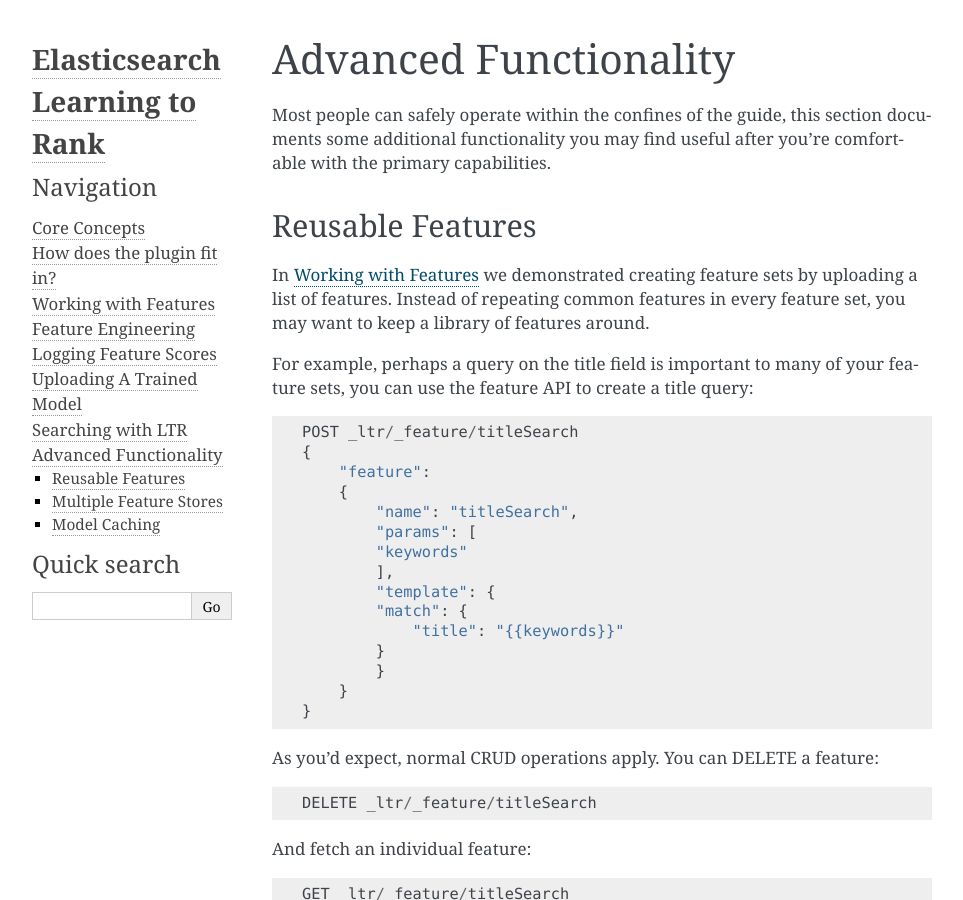
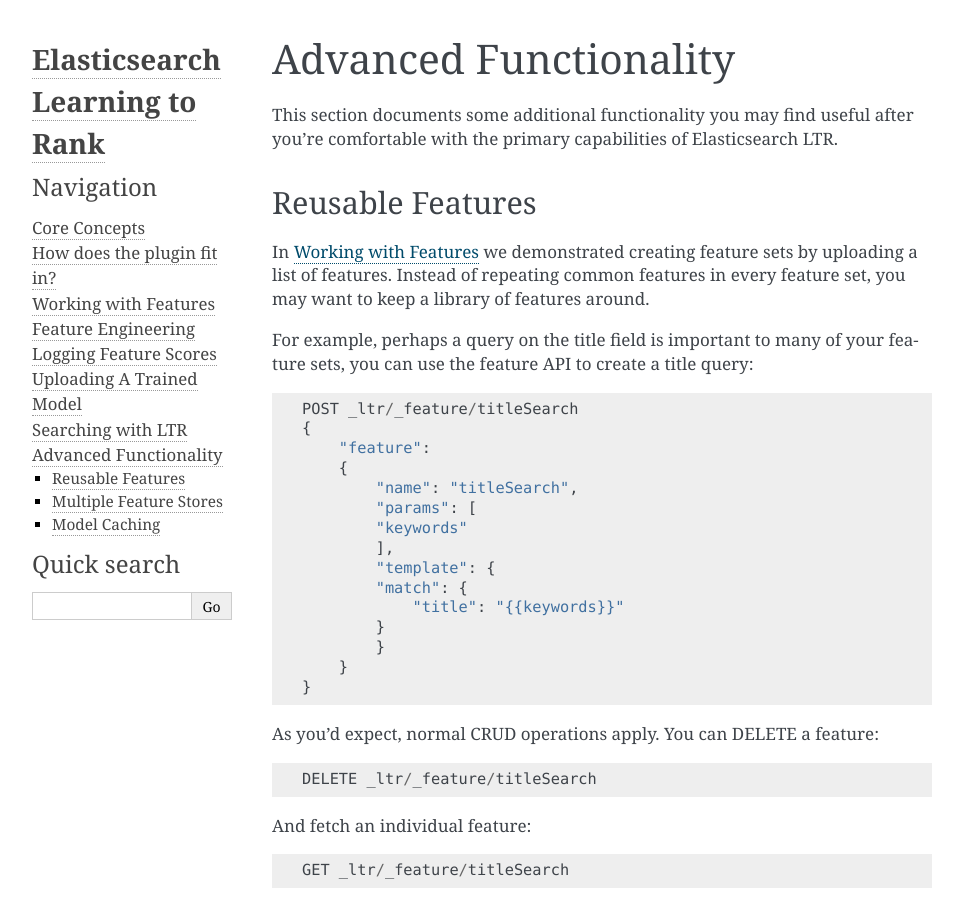
Before and after one commit to o19s/elasticsearch-learning-to-rank, a Sphinx documentation site: the page built from docs/advanced-functionality.rst, in a window 1280 px wide and 900 px high. Shown: the whole window, without its empty margins (148-1111 px from the left). Built offline with Sphinx 7.4.7, drawn with Linux system fonts in a browser that asks for light colours; pages that are not in the unit, such as notebooks, are missing from menus.

Commit message:
Update advanced-functionality.rst

```diff
--- a/docs/advanced-functionality.rst
+++ b/docs/advanced-functionality.rst
@@ -1,7 +1,7 @@
 Advanced Functionality
 ***********************
 
-Most people can safely operate within the confines of the guide, this section documents some additional functionality you may find useful after you're comfortable with the primary capabilities.
+This section documents some additional functionality you may find useful after you're comfortable with the primary capabilities of Elasticsearch LTR.
 
 =============================
 Reusable Features
```
